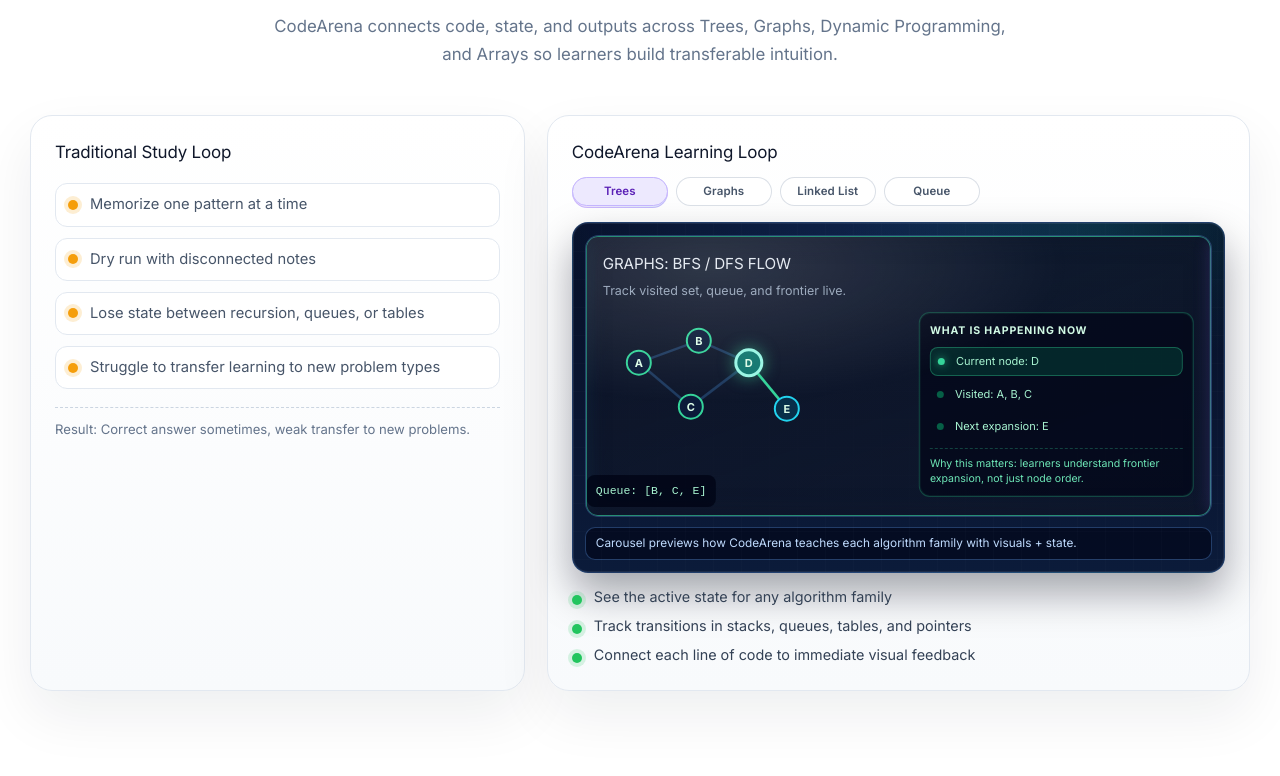
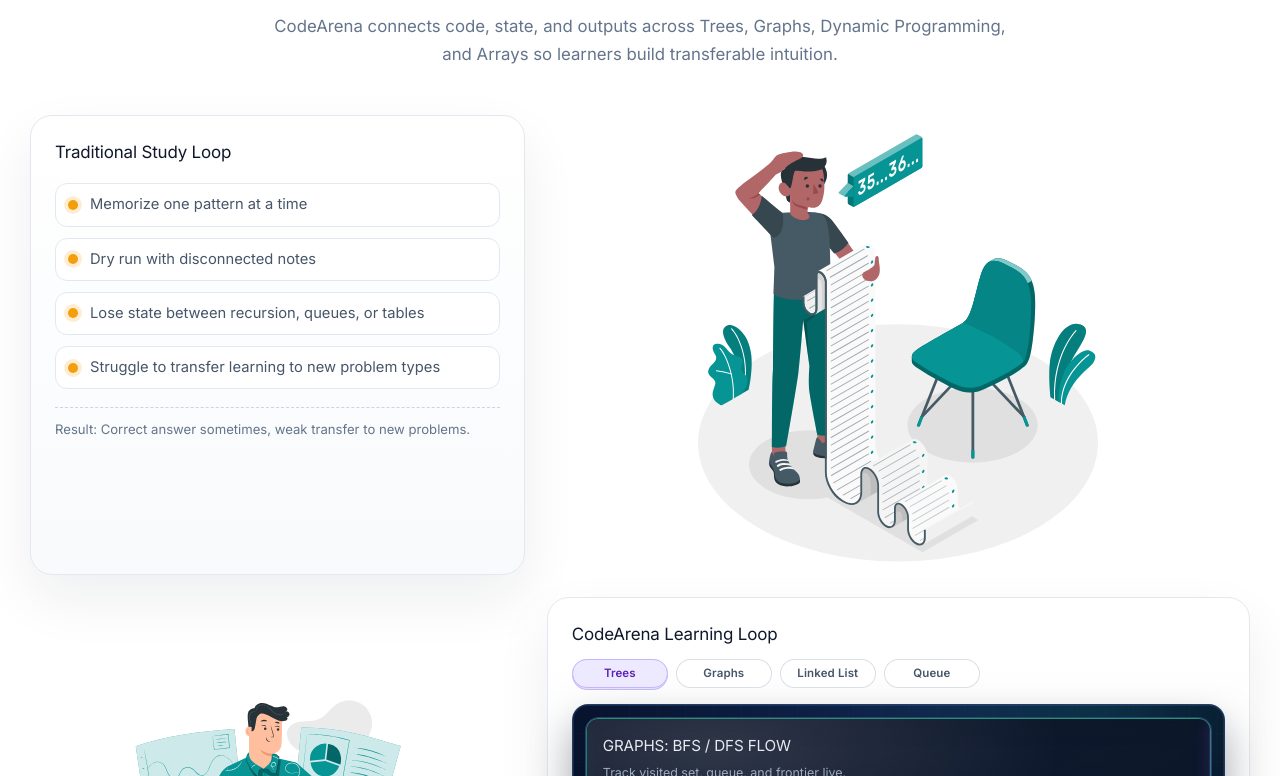
Before and after one commit to naveencreation/LeetCode-Learner, a Next.js app in the folder frontend/: page / in a window 1280 px wide. Shown: the part 824-1600 px from the top of the page. Built offline with nearby package versions, Linux system fonts and the light colour scheme.

Commit message:
Added Section 2 animation 1

```diff
--- a/frontend/src/app/page.module.css
+++ b/frontend/src/app/page.module.css
@@ -1091,11 +1091,48 @@
   line-height: 1.7;
 }
 
-.learningGrid {
+.learningRows {
+  display: flex;
+  flex-direction: column;
+  gap: 22px;
+}
+
+.learningRow {
   display: grid;
   grid-template-columns: 0.95fr 1.35fr;
   gap: 22px;
   align-items: stretch;
+}
+
+.learningSvgPanel {
+  border: none;
+  border-radius: 0;
+  background: transparent;
+  box-shadow: none;
+  padding: 0;
+  display: flex;
+  align-items: center;
+  justify-content: center;
+}
+
+.learningSvgWrap {
+  width: 100%;
+  height: 100%;
+  min-height: 260px;
+  border: none;
+  border-radius: 0;
+  background: transparent;
+  display: flex;
+  align-items: center;
+  justify-content: center;
+  padding: 0;
+}
+
+.learningSvg {
+  width: 100%;
+  max-width: 460px;
+  height: auto;
+  object-fit: contain;
 }
 
 .studyPanel,
@@ -2250,7 +2287,7 @@
     padding: 86px 0 72px;
   }
 
-  .learningGrid {
+  .learningRow {
     grid-template-columns: 1fr;
   }
 
--- a/frontend/src/app/page.tsx
+++ b/frontend/src/app/page.tsx
@@ -150,7 +150,8 @@
             <p className={styles.learningSubtitle}>CodeArena connects code, state, and outputs across Trees, Graphs, Dynamic Programming, and Arrays so learners build transferable intuition.</p>
           </div>
 
-          <div className={styles.learningGrid}>
+          <div className={styles.learningRows}>
+            <div className={styles.learningRow}>
             <article className={styles.studyPanel}>
               <h3 className={styles.panelTitle}>Traditional Study Loop</h3>
               <ol className={styles.studyList}>
@@ -160,6 +161,20 @@
                 <li>Struggle to transfer learning to new problem types</li>
               </ol>
               <p className={styles.panelMeta}>Result: Correct answer sometimes, weak transfer to new problems.</p>
+            </article>
+
+            <article className={styles.learningSvgPanel}>
+              <div className={styles.learningSvgWrap}>
+                <img src="/learning/not-understand.svg" alt="Student struggling with traditional study approach" className={styles.learningSvg} />
+              </div>
+            </article>
+            </div>
+
+            <div className={styles.learningRow}>
+            <article className={styles.learningSvgPanel}>
+              <div className={styles.learningSvgWrap}>
+                <img src="/learning/visualization.svg" alt="Visual learning illustration" className={styles.learningSvg} />
+              </div>
             </article>
 
             <article className={styles.visualPanel}>
@@ -347,6 +362,7 @@
                 <li>Connect each line of code to immediate visual feedback</li>
               </ul>
             </article>
+            </div>
           </div>
         </section>
       </main>
```
Also changed, not shown: frontend/public/learning/not-understand.svg (added), frontend/public/learning/visualization.svg (added).
